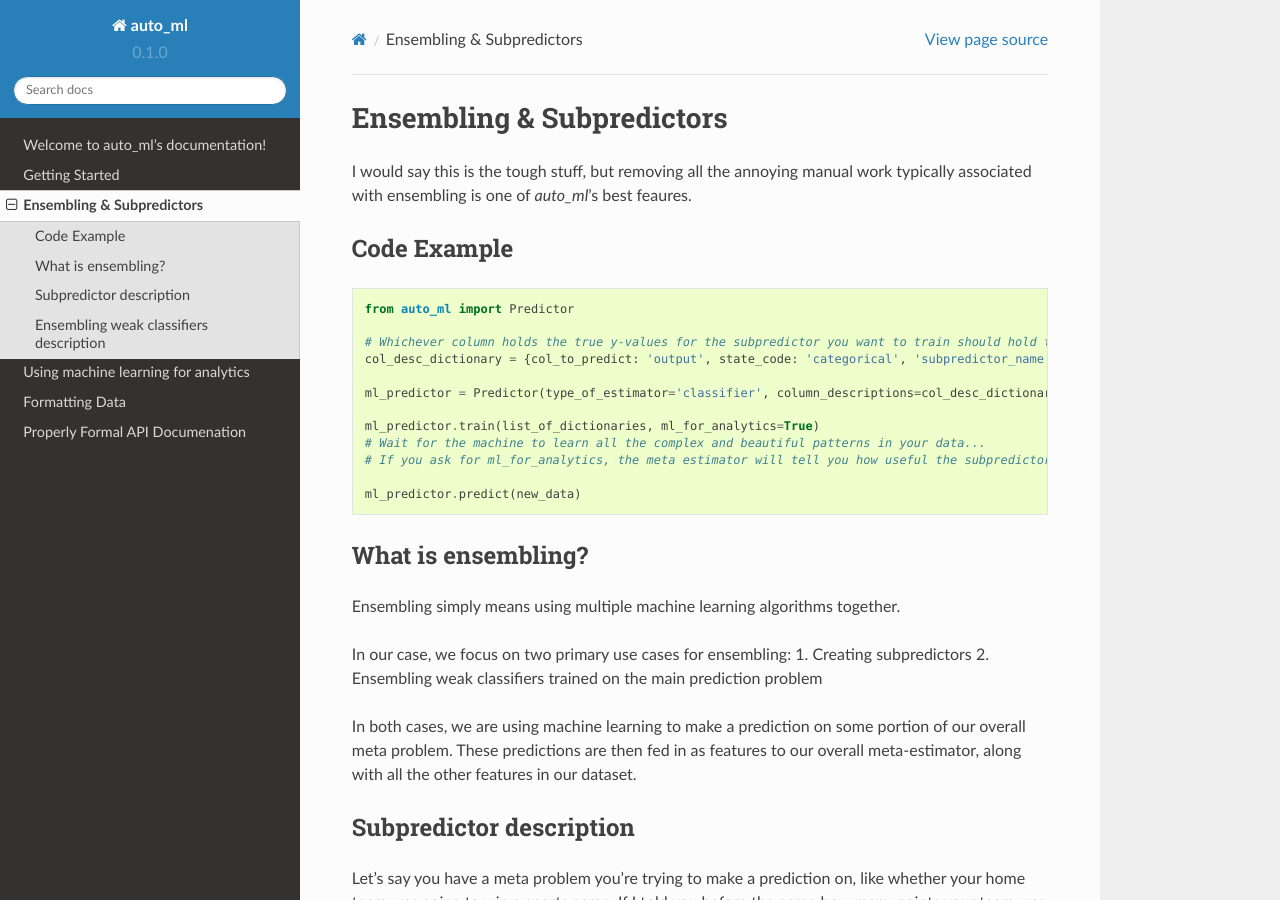
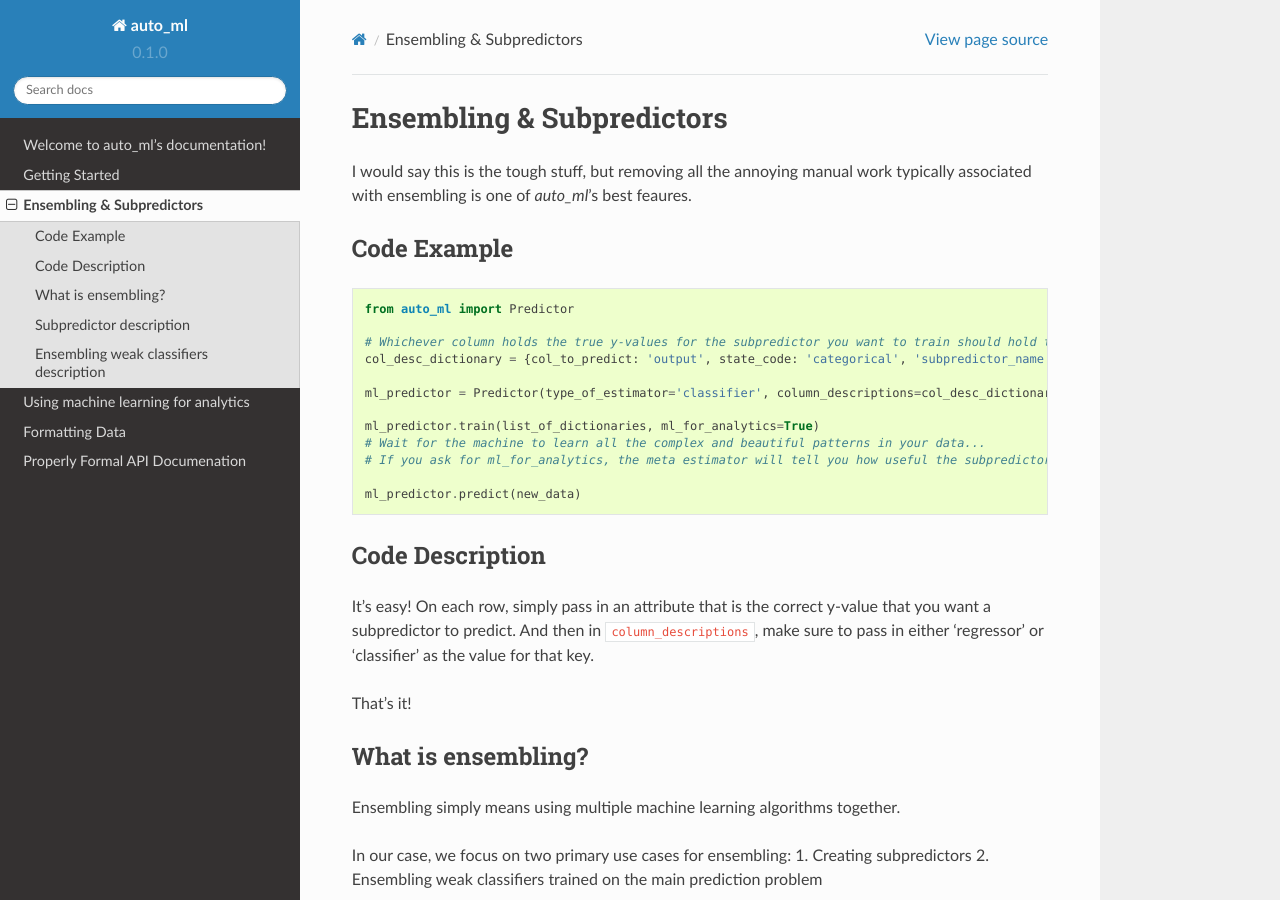
Before and after one commit to ClimbsRocks/auto_ml, a Sphinx documentation site: the page built from docs/source/ensembling.rst, in a window 1280 px wide and 900 px high. Built offline with Sphinx 7.4.7 and the Read the Docs theme 2.0.0, drawn with Linux system fonts in a browser that asks for light colours.

Commit message:
adds description for the code itself

```diff
--- a/docs/source/ensembling.rst
+++ b/docs/source/ensembling.rst
@@ -20,6 +20,15 @@ Code Example
   # If you ask for ml_for_analytics, the meta estimator will tell you how useful the subpredictor was in making the meta estimations.
 
   ml_predictor.predict(new_data)
+
+
+Code Description
+-----------------
+
+It's easy! On each row, simply pass in an attribute that is the correct y-value that you want a subpredictor to predict. And then in ``column_descriptions``, make sure to pass in either 'regressor' or 'classifier'  as the value for that key.
+
+That's it!
+
 
 
 What is ensembling?
```
